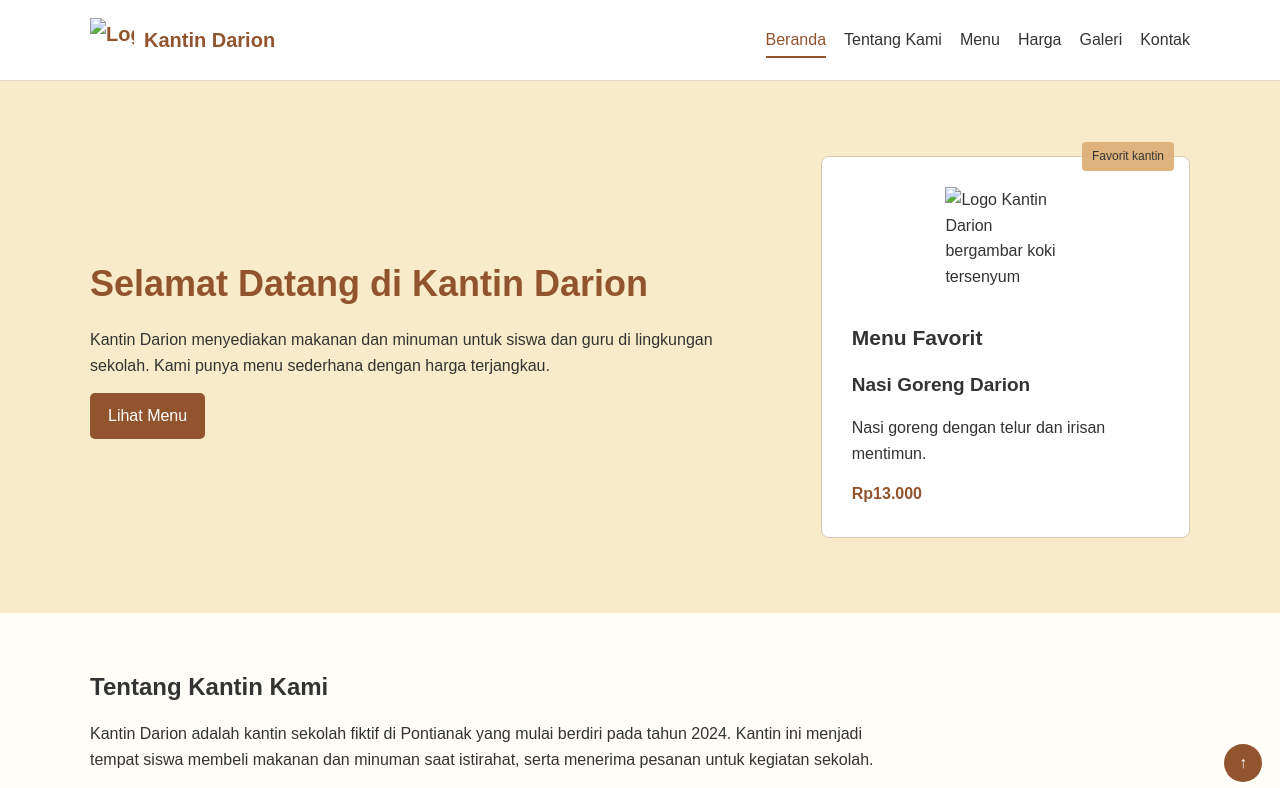
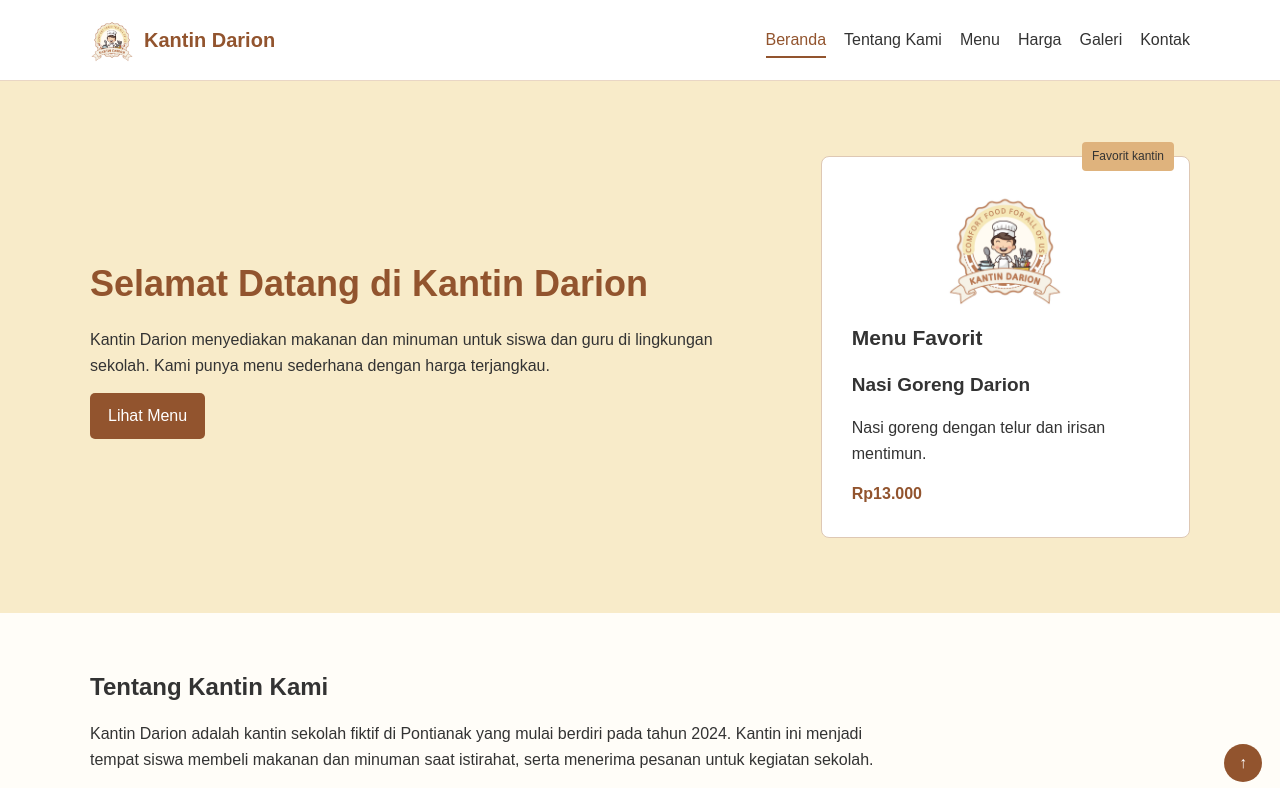
Before and after one commit to AdrianDarion/kantin-sekolah, a plain HTML site: page index.html in a window 1280 px wide. Shown: the top 788 px of the page. Drawn offline with Linux system fonts and the light colour scheme.

Commit message:
feat: add changes to gallery.html

```diff
--- a/index.html
+++ b/index.html
@@ -11,7 +11,7 @@
     <header id="top">
         <nav class="container navbar">
             <a href="index.html" class="brand">
-                <img src="assets/images/logo/kantin-darion-logo.jpg" alt="Logo Kantin Darion dengan gambar koki dan peralatan memasak">
+                <img src="assets/images/logo/canteen-darion-logo.jpg" alt="Logo Kantin Darion dengan gambar koki dan peralatan memasak">
                 <span>Kantin Darion</span>
             </a>
             <ul class="nav-links">
@@ -35,7 +35,7 @@
                     <a href="pages/products.html" class="button">Lihat Menu</a>
                 </div>
                 <div class="favorite-menu">
-                    <img class="hero-logo" src="assets/images/logo/kantin-darion-logo.jpg" alt="Logo Kantin Darion bergambar koki tersenyum">
+                    <img class="hero-logo" src="assets/images/logo/canteen-darion-logo.jpg" alt="Logo Kantin Darion bergambar koki tersenyum">
                     <h2>Menu Favorit</h2>
                     <h3>Nasi Goreng Darion</h3>
                     <p>Nasi goreng dengan telur dan irisan mentimun.</p>
```
Also changed, not shown: pages/gallery.html (+1 -1 lines).
